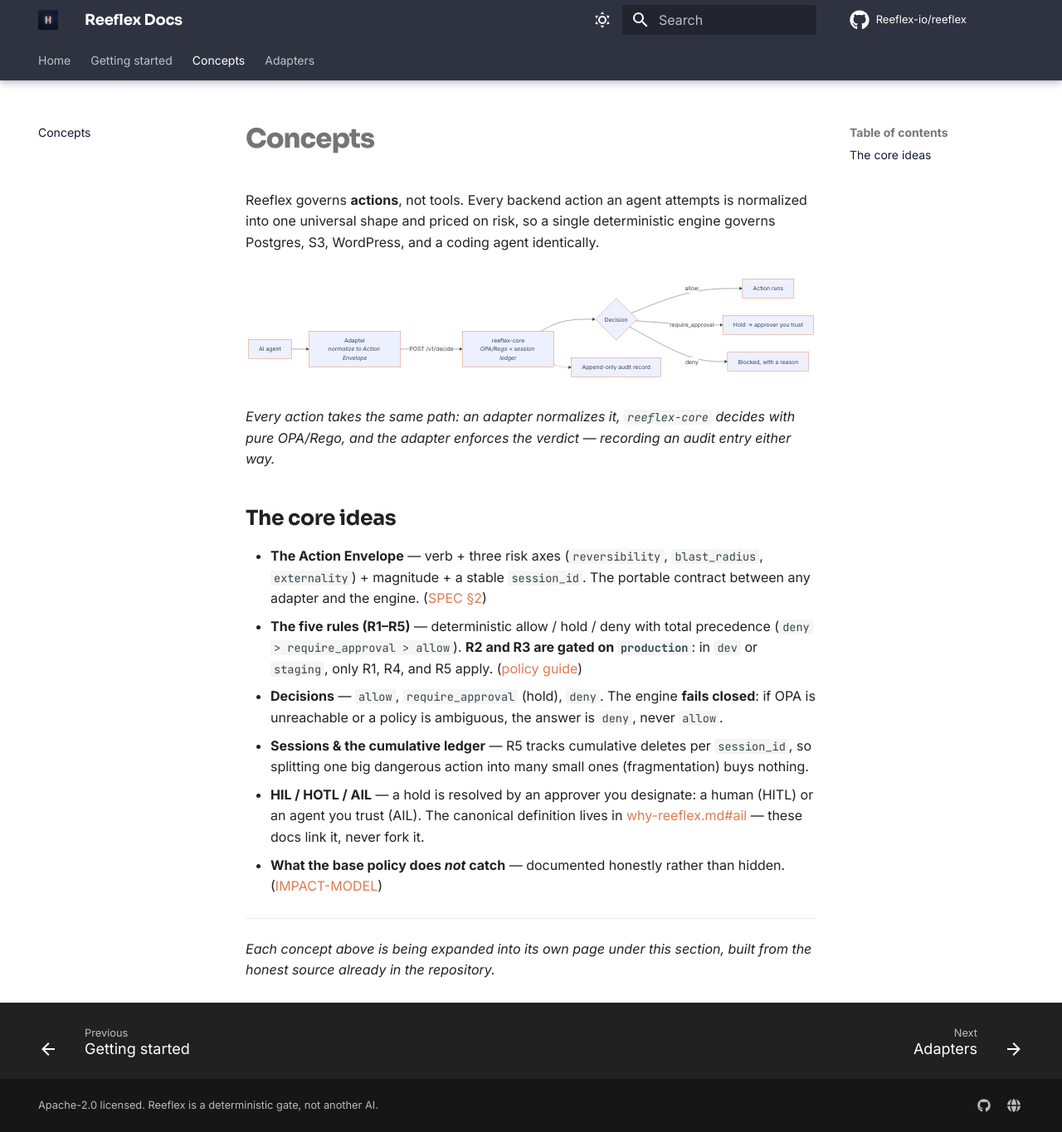
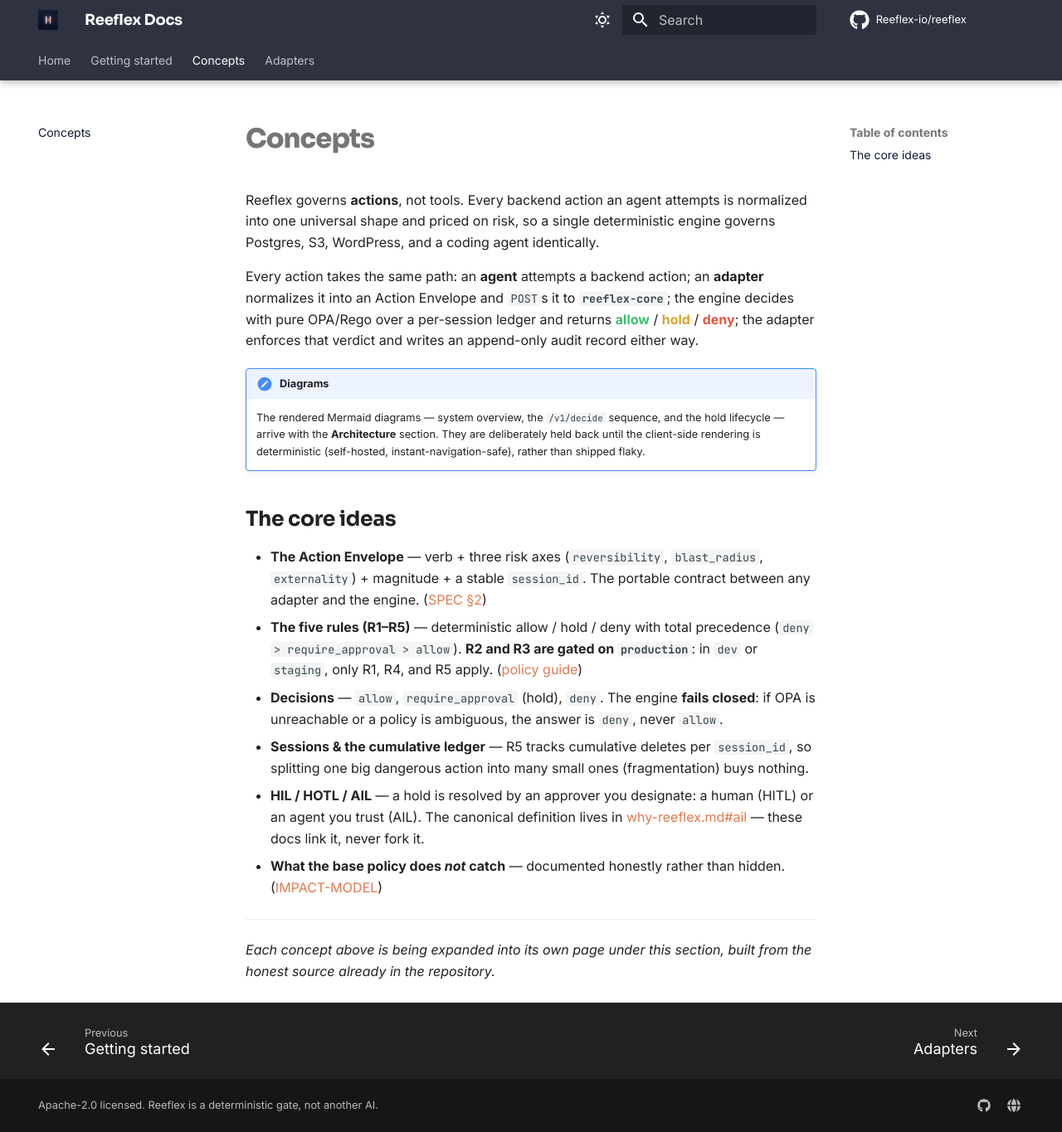
Before and after one commit to Reeflex-io/reeflex, an MkDocs documentation site: the page built from docs/concepts/index.md, in a window 1280 px wide and 1365 px high. Shown: the whole window at 83% size. Built offline with MkDocs 1.6.1 and Material for MkDocs 9.7.7, drawn with Linux system fonts in a browser that asks for light colours; comment, search, counter and statistics services are not loaded.

Commit message:
docs(site): fix light-mode hero contrast; defer client-side Mermaid to Track 3
Visual QA of the foundation surfaced two premium-quality issues:
- The hero <h1> gradient (background-clip: text) was not scheme-scoped, so on a
  light color scheme the near-white headline was nearly illegible. Scope the
  gradient per palette (white->pale on dark, navy->ember on light).
- The single Concepts Mermaid diagram rendered only intermittently (a Material
  auto-load / CDN init race). Rather than ship a flaky diagram, replace it with
  prose + the verdict color chips and move all rendered diagrams to the
  Architecture section (Track 3), where Mermaid will be self-hosted and
  instant-navigation-safe.

Signed-off-by: Leo David <31898648+leodavidsec@users.noreply.github.com>

````diff
--- a/docs/concepts/index.md
+++ b/docs/concepts/index.md
@@ -12,20 +12,19 @@
 deterministic engine governs Postgres, S3, WordPress, and a coding agent
 identically.
 
-```mermaid
-flowchart LR
-    A["AI agent"] --> B["Adapter<br/><i>normalize to Action Envelope</i>"]
-    B -- "POST /v1/decide" --> C["reeflex-core<br/><i>OPA/Rego + session ledger</i>"]
-    C --> D{Decision}
-    D -- allow --> E["Action runs"]
-    D -- require_approval --> F["Hold -> approver you trust"]
-    D -- deny --> G["Blocked, with a reason"]
-    C -.-> H["Append-only audit record"]
-```
+Every action takes the same path: an **agent** attempts a backend action; an
+**adapter** normalizes it into an Action Envelope and `POST`s it to
+**`reeflex-core`**; the engine decides with pure OPA/Rego over a per-session
+ledger and returns <span class="rf-verdict rf-allow">allow</span> /
+<span class="rf-verdict rf-hold">hold</span> /
+<span class="rf-verdict rf-deny">deny</span>; the adapter enforces that verdict
+and writes an append-only audit record either way.
 
-*Every action takes the same path: an adapter normalizes it, `reeflex-core`
-decides with pure OPA/Rego, and the adapter enforces the verdict — recording an
-audit entry either way.*
+!!! note "Diagrams"
+    The rendered Mermaid diagrams — system overview, the `/v1/decide` sequence,
+    and the hold lifecycle — arrive with the **Architecture** section. They are
+    deliberately held back until the client-side rendering is deterministic
+    (self-hosted, instant-navigation-safe), rather than shipped flaky.
 
 ## The core ideas
 
--- a/docs/stylesheets/extra.css
+++ b/docs/stylesheets/extra.css
@@ -114,10 +114,17 @@
   font-size: 2.7rem;
   line-height: 1.05;
   margin: 0.2rem 0 0.6rem;
-  background: linear-gradient(180deg, #ffffff, #b9c4e0);
   -webkit-background-clip: text;
   background-clip: text;
   color: transparent;
+}
+/* Scheme-scoped so the gradient stays legible in BOTH palettes
+   (a white->pale gradient is invisible on a light background). */
+[data-md-color-scheme="slate"] .reeflex-hero h1 {
+  background-image: linear-gradient(180deg, #ffffff, #b9c4e0);
+}
+[data-md-color-scheme="default"] .reeflex-hero h1 {
+  background-image: linear-gradient(180deg, #101830, #e07a50);
 }
 .reeflex-hero .lede {
   max-width: 42rem;
````
